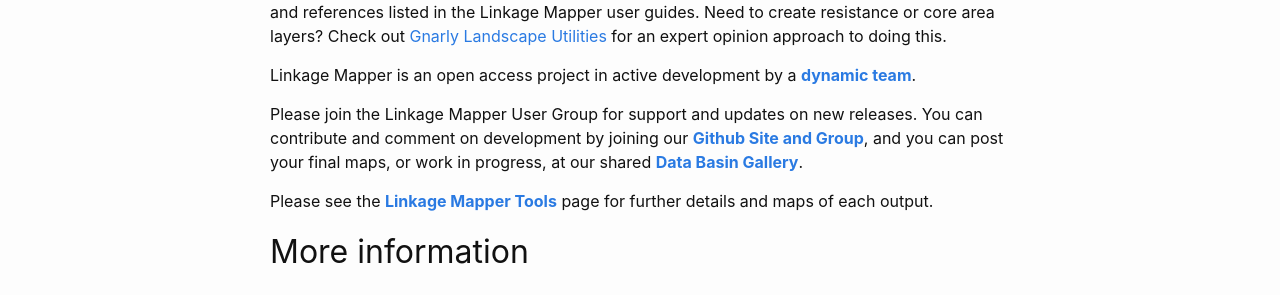
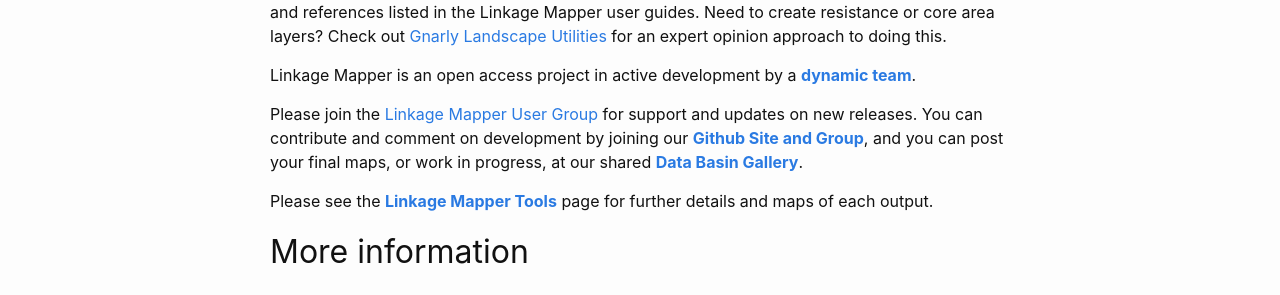
Before and after one commit to Circuitscape/www.circuitscape.org, a Jekyll site: the page built from linkage-mapper.md, in a window 1280 px wide. Shown: the part 1113-1408 px from the top of the page. Built offline with Jekyll 4.4.1, drawn with Linux system fonts in a browser that asks for light colours; part of the change alters nothing that is shown.

```diff
--- a/linkage-mapper.md
+++ b/linkage-mapper.md
@@ -29,7 +29,7 @@ Please note: whatever tool you use, connectivity modeling involves a great deal
 
 Linkage Mapper is an open access project in active development by a [**dynamic team**](http://www.circuitscape.org/linkagemapper/about-the-team).
 
-Please join the Linkage Mapper User Group for support and updates on new releases. You can contribute and comment on development by joining our [**Github Site and Group**](https://github.com/linkagescape/linkage-mapper), and you can post your final maps, or work in progress, at our shared [**Data Basin Gallery**](https://databasin.org/galleries/027492e42545494cae53ca1f61b46c17).
+Please join the [Linkage Mapper User Group](https://groups.google.com/forum/?utm_source=digest&utm_medium=email/#!forum/linkage-mapper) for support and updates on new releases. You can contribute and comment on development by joining our [**Github Site and Group**](https://github.com/linkagescape/linkage-mapper), and you can post your final maps, or work in progress, at our shared [**Data Basin Gallery**](https://databasin.org/galleries/027492e42545494cae53ca1f61b46c17).
 
 Please see the [**Linkage Mapper Tools** ](https://circuitscape.org/linkagemapper/linkage-mapper-tools/) page for further details and maps of each output.
 
```
